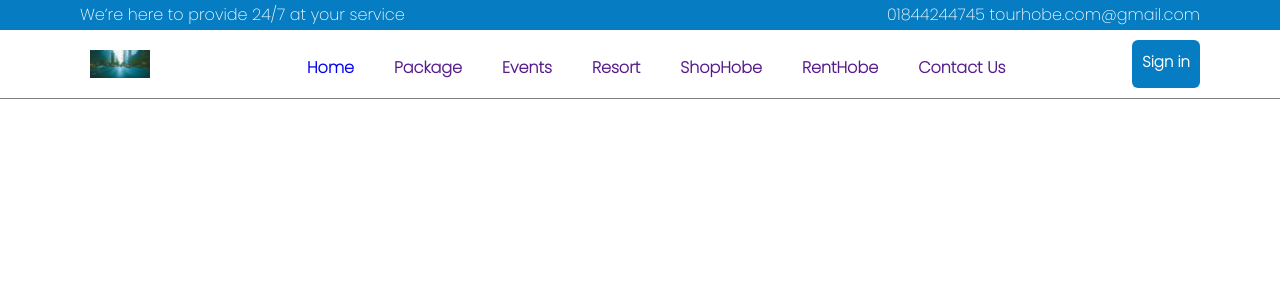
After one commit to Salemah/webprojectfinal, a PHP site: page /Views/header.php in a window 1280 px wide. The commit adds this page. Shown: the top 300 px of the page. Run offline with PHP 8.4, Linux system fonts and the light colour scheme.

Commit message:
header added

```diff
--- a/Controllers/login.json
+++ b/Controllers/login.json
@@ -1 +1 @@
-[{"email":"jack@gmail.com","password":"11111234"},{"email":"kader@gmail.com","password":"vxcvx"},{"email":"mus@gmail.com","password":"12345678"}]
+[{"email":"jack@gmail.com","password":"11111234"},{"email":"kader@gmail.com","password":"vxcvx"},{"email":"mus@gmail.com","password":"12345678"},{"email":"kader@gmail.com","password":"11111111"},{"email":"jack@gmail.com","password":"1234"},{"email":"jack@gmail.com","password":"12345678"},{"email":"kabir@gmail.com","password":"11111111"},{"email":"kabir@gmail.com","password":"11111111"}]
--- /dev/null
+++ b/Views/header.css
@@ -0,0 +1,77 @@
+*{
+    margin: 0;
+    padding: 0;
+    font-family: 'Merriweather', serif;
+    font-family: 'Poppins', sans-serif;
+
+}
+
+.Topbar{
+    display: flex;
+    justify-content: space-between;
+    background-color: #067DC2;
+    line-height: 30px;
+    color: white;
+
+
+
+}
+.top{
+    margin-right: 80px;
+    margin-left: 80px;
+}
+header{
+    list-style: none;
+    display: flex;
+    justify-content: space-between;
+    border-bottom: 1px solid gray;
+    padding: 10px;
+
+
+}
+#logo{
+    width: 60px;
+    height: 28px;
+    padding: 10px;
+    margin-left: 70px;
+}
+.nav-bar  {
+  display: flex;
+  list-style: none;
+  margin-top: 15px;
+
+}
+.nav-bar li a {
+    margin-left:20px ;
+    text-decoration: none;
+    padding: 8px 10px;
+    font-size: 16px;
+    font-weight: 600;
+
+
+}
+.nav-bar li  :hover {
+    color: white;
+   background-color:#067DC2 ;
+   border-radius: 6px;
+
+
+}
+.btn{
+    background-color: #067DC2;
+    border: none;
+    color: white;
+    font-weight: 600;
+   padding: 10px 10px;
+    text-align: center;
+    text-decoration: none;
+    display: inline-block;
+    font-size: 15px;
+    border-radius: 6px;
+    margin-right: 70px;
+
+
+}
+.btn:hover{
+    background-color:#3B82F6 ;
+}
--- /dev/null
+++ b/Views/header.php
@@ -0,0 +1,44 @@
+<!DOCTYPE html>
+<html lang="en">
+<head>
+    <meta charset="UTF-8">
+    <meta http-equiv="X-UA-Compatible" content="IE=edge">
+    <meta name="viewport" content="width=device-width, initial-scale=1.0">
+    <link rel="stylesheet" href="header.css">
+    <link rel="preconnect" href="https://fonts.googleapis.com">
+<link rel="preconnect" href="https://fonts.gstatic.com" crossorigin>
+<link href="https://fonts.googleapis.com/css2?family=Merriweather:wght@700&family=Poppins:wght@200&display=swap" rel="stylesheet">
+    <title>Document</title>
+
+</head>
+<body>
+<section>
+        <div class="Topbar">
+            <div class="top">
+                <p>We’re here to provide 24/7 at your service</p>
+            </div>
+            <div class="top">
+                <p><i class="fas fa-phone-alt"></i>01844244745 <i class="far fa-envelope"></i> tourhobe.com@gmail.com
+                </p>
+            </div>
+        </div>
+    </section>
+
+    <!-- headerstart -->
+    <header>
+        <img id="logo" src="../Resources/images/0.jpeg" alt="">
+        <nav class="">
+            <ul class="nav-bar">
+                <li><a href="index.html">Home</a></li>
+                <li><a href="">Package</a></li>
+                <li><a href="">Events</a></li>
+                <li><a href="">Resort</a></li>
+                <li><a href="">ShopHobe</a></li>
+                <li><a href="">RentHobe</a></li>
+                <li><a href="">Contact Us</a></li>
+            </ul>
+        </nav>
+        <a class="btn" href="Login.html">Sign in</a>
+    </header>
+</body>
+</html>
--- a/Views/index.php
+++ b/Views/index.php
@@ -24,7 +24,7 @@
     </div>
   </section>
     <header>
-     <img  id="logo" src="//Resources/images/Lugage.png" alt="">
+     <img  id="logo" src="../Resources/images/travel-luggage.png" alt="">
         <nav class=""  >
             <ul class="nav-bar">
                 <li><a href="#">Home</a></li>
```
Also changed, not shown: Views/tourguide.php (+14 -43 lines).
